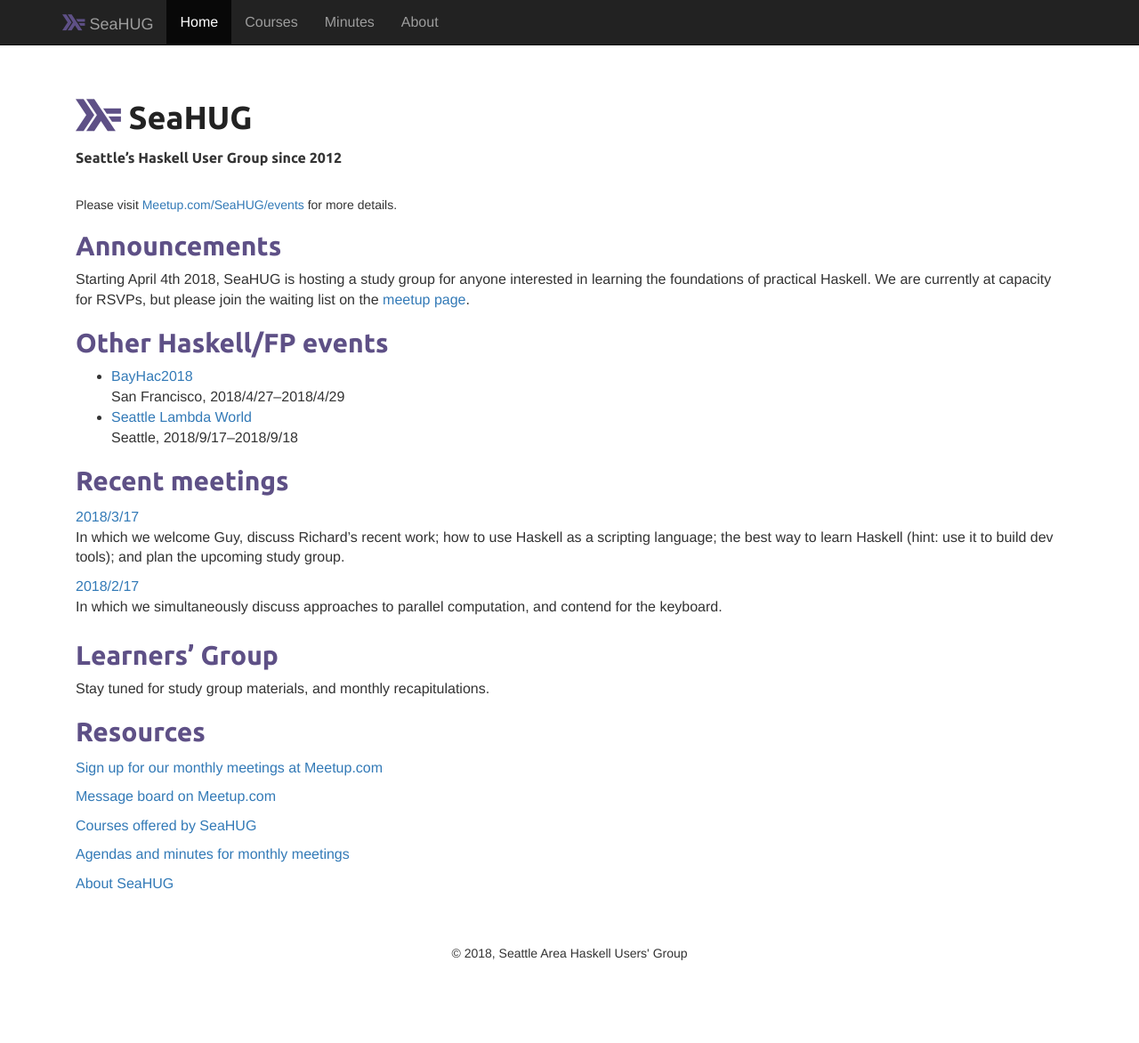
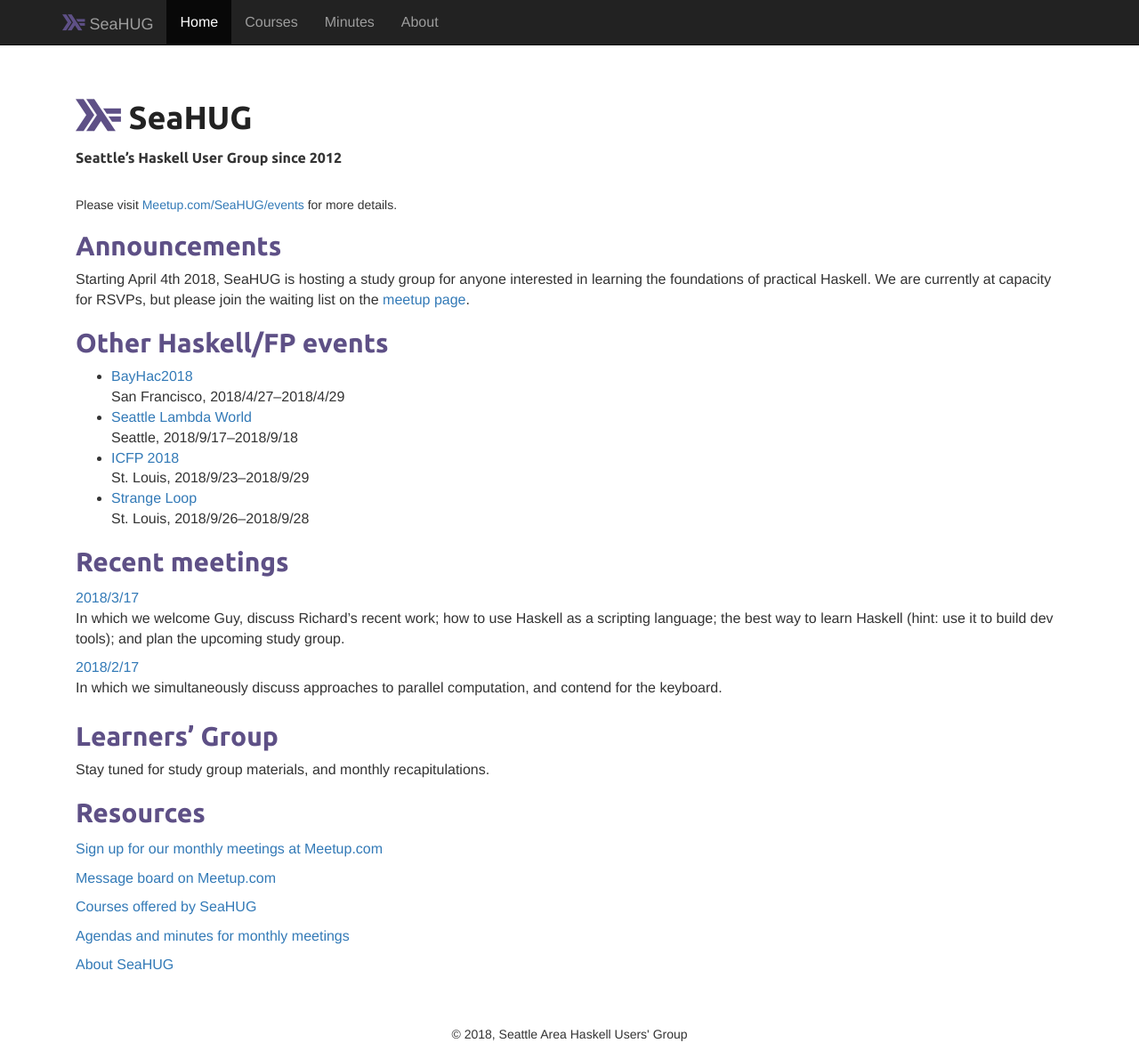
Before and after one commit to seahug/seahug.github.io, a Jekyll site: the page built from index.md, in a window 1280 px wide and 1172 px high. Shown: the whole window at 89% size. Built offline with Jekyll 4.4.1, drawn with Linux system fonts in a browser that asks for light colours; nearby versions of some CDN libraries.

Commit message:
Link to ICFP 2018 and Strange Loop

```diff
--- a/_includes/announcements.md
+++ b/_includes/announcements.md
@@ -8,6 +8,10 @@
 
 * [BayHac2018][bayhac2018]<br/>San Francisco, 2018/4/27&ndash;2018/4/29
 * [Seattle Lambda World][seattle-lambda-world]<br/>Seattle, 2018/9/17&ndash;2018/9/18
+* [ICFP 2018][icfp2018]<br/>St. Louis, 2018/9/23&ndash;2018/9/29
+* [Strange Loop][strange-loop]<br/>St. Louis, 2018/9/26&ndash;2018/9/28
 
 [bayhac2018]: https://wiki.haskell.org/BayHac2018
+[icfp2018]: https://conf.researchr.org/home/icfp-2018
 [seattle-lambda-world]: http://seattle.lambda.world/
+[strange-loop]: https://www.thestrangeloop.com/
```
